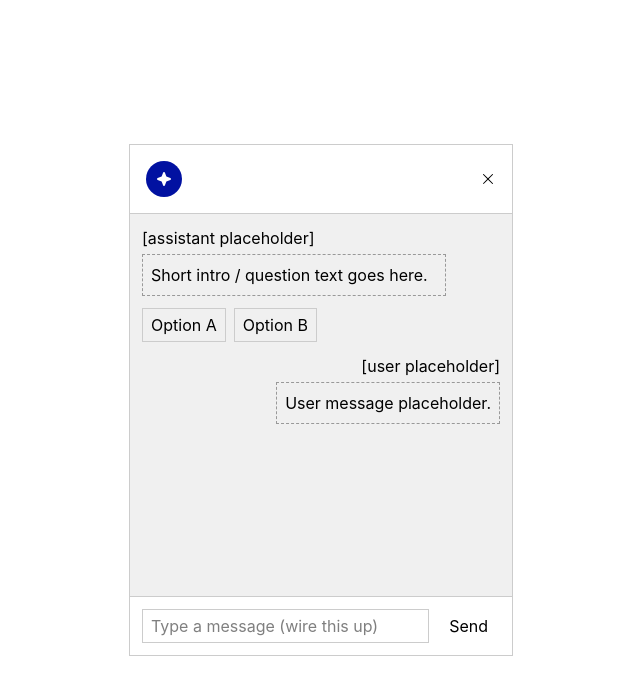
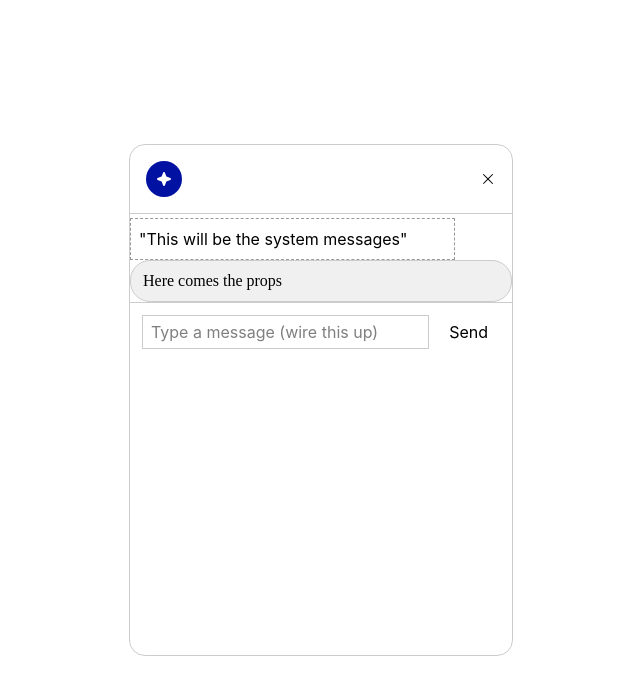
Before and after one commit to gowthmrmsmy/chatbot-ui-MCP, a React (Vite) app: page / in a window 1280 px wide. Shown: the top 694 px of the page, without its empty margins (319-959 px from the left). Built offline with nearby package versions, Linux system fonts and the light colour scheme.

Commit message:
message and quickreply update

```diff
--- a/src/App.css
+++ b/src/App.css
@@ -1,5 +1,3 @@
-/* Layout-only helpers for the chat starter. Intentionally plain — you add visual design later. */
-
 .chat-page {
   display: flex;
   min-height: 100vh;
@@ -16,7 +14,8 @@
   max-width: 24rem;
   height: 32rem;
   border: 1px solid #ccc;
-  box-sizing: border-box;
+  border-radius: 16px;
+
 }
 
 .chat-header {
@@ -26,6 +25,7 @@
   justify-content: space-between;
   padding: 16px 16px;
   border-bottom: 1px solid #ccc;
+
 }
 
 .chat-logo-placeholder {
@@ -59,15 +59,15 @@
   border: 1px dashed #999;
 }
 
-.chat-quick-replies {
-  display: flex;
-  flex-wrap: wrap;
-  gap: 0.5rem;
-}
+
 
 .chat-quick-reply {
-  padding: 0.25rem 0.5rem;
+  display: flex;
+  padding: 8px  12px 8px 12px;
   border: 1px solid #ccc;
+  border-radius: 20px;
+  background-color: #f0f0f0;
+  font-family: manrope;
 }
 
 .chat-user-block {
--- a/src/App.jsx
+++ b/src/App.jsx
@@ -1,21 +1,11 @@
-/**
- * Chatbot UI — starter structure only.
- * One component on purpose: easy to read top-to-bottom while you learn React + JSX.
- *
- * Layout lives in App.css (plain CSS class names below).
- */
-
 import "./App.css";
+import Message from "./Components/message";
+import Quickreply from "./Components/Quickreply";
 
 export default function App() {
-  // No state yet. You’ll add useState when you need typing, messages, or open/close.
-
   return (
     <div className="chat-page">
-      {/* Shell: fixed-width column = the “widget” on the page */}
       <div className="chat-widget">
-        {/* --- Header: branding + dismiss --- */}
-        {/* TODO: replace placeholders with real logo/title; hook up close (e.g. lift widget visibility to state). */}
         <header className="chat-header">
           <div className="chat-logo-placeholder" >
             <svg width="36" height="36" viewBox="0 0 36 36" fill="none" xmlns="http://www.w3.org/2000/svg">
@@ -29,40 +19,8 @@ export default function App() {
             </svg>
           </button>
         </header>
-
-        {/* --- Message list: scrolls when content grows --- */}
-        {/* TODO: map over a messages array instead of hard-coded blocks; style bubbles per role (user vs bot). */}
-        <main className="chat-messages">
-          <section className="chat-msg-block">
-            <p className="chat-msg-meta">[assistant placeholder]</p>
-            <div className="chat-bubble-placeholder">
-              Short intro / question text goes here.
-            </div>
-          </section>
-
-          {/* Quick replies row — often buttons or chips */}
-          {/* TODO: render from props or state; onClick can push a user message or call your backend. */}
-          <div className="chat-quick-replies">
-            <button type="button" className="chat-quick-reply">
-              Option A
-            </button>
-            <button type="button" className="chat-quick-reply">
-              Option B
-            </button>
-          </div>
-
-          <section className="chat-user-block">
-            <p className="chat-msg-meta">[user placeholder]</p>
-            <div className="chat-bubble-placeholder">
-              User message placeholder.
-            </div>
-          </section>
-
-          {/* Intentionally incomplete: add more message blocks or a “typing…” line as you learn */}
-        </main>
-
-        {/* --- Composer: input + send --- */}
-        {/* TODO: controlled input/textarea + useState; Enter/submit handler; disable send when empty. */}
+        <Message />
+        <Quickreply />
         <footer className="chat-footer">
           <div className="chat-composer">
             <input
--- /dev/null
+++ b/src/Components/Quickreply.jsx
@@ -0,0 +1,12 @@
+import "../App.css";
+
+export default function Quickreply() {
+
+    return(
+
+
+        <button type="button" className="chat-quick-reply">
+          Here comes the props
+        </button>
+    )
+}
--- /dev/null
+++ b/src/Components/message.jsx
@@ -0,0 +1,12 @@
+import "../App.css";
+
+
+export default function Message() {
+  return (
+
+    <div className="chat-bubble-placeholder">
+    "This will be the  system messages"
+    </div>
+    );
+
+}
```
